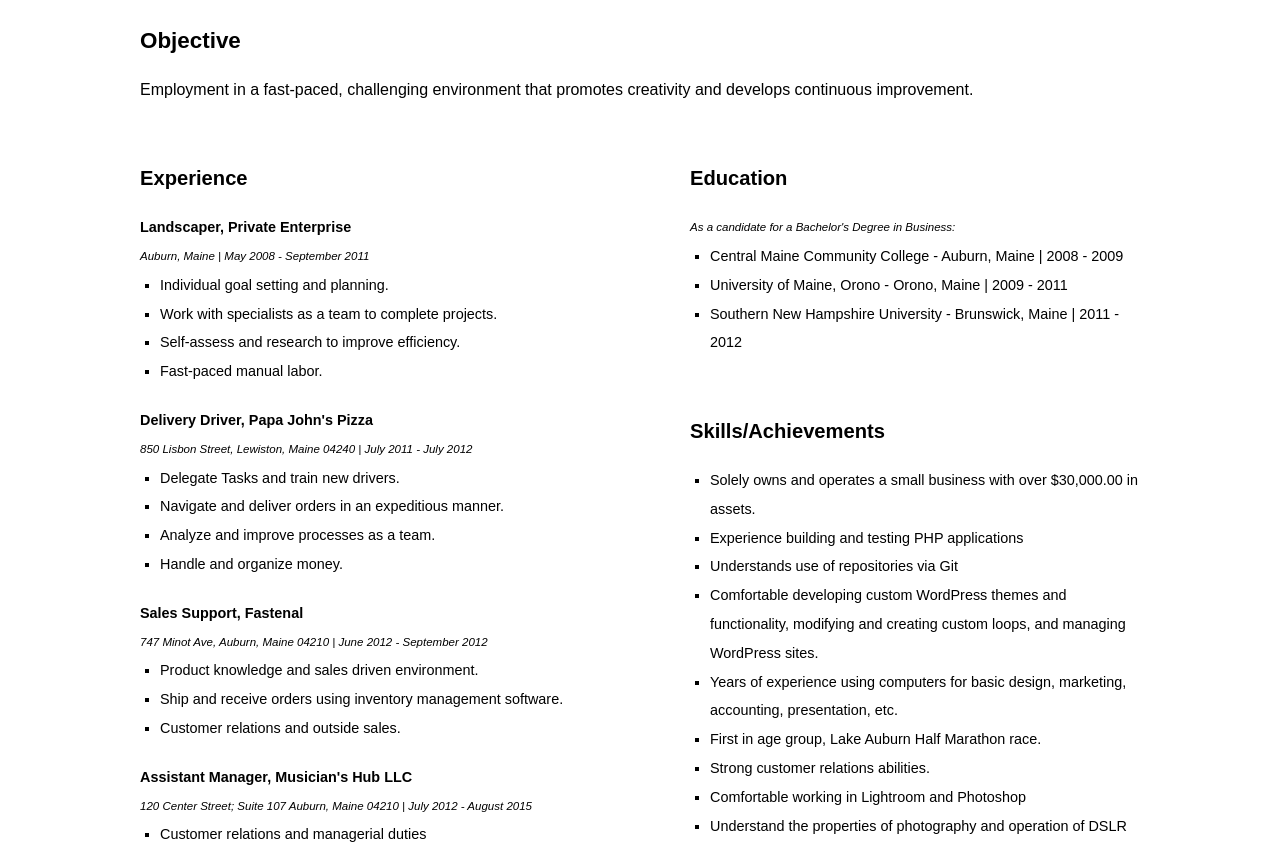
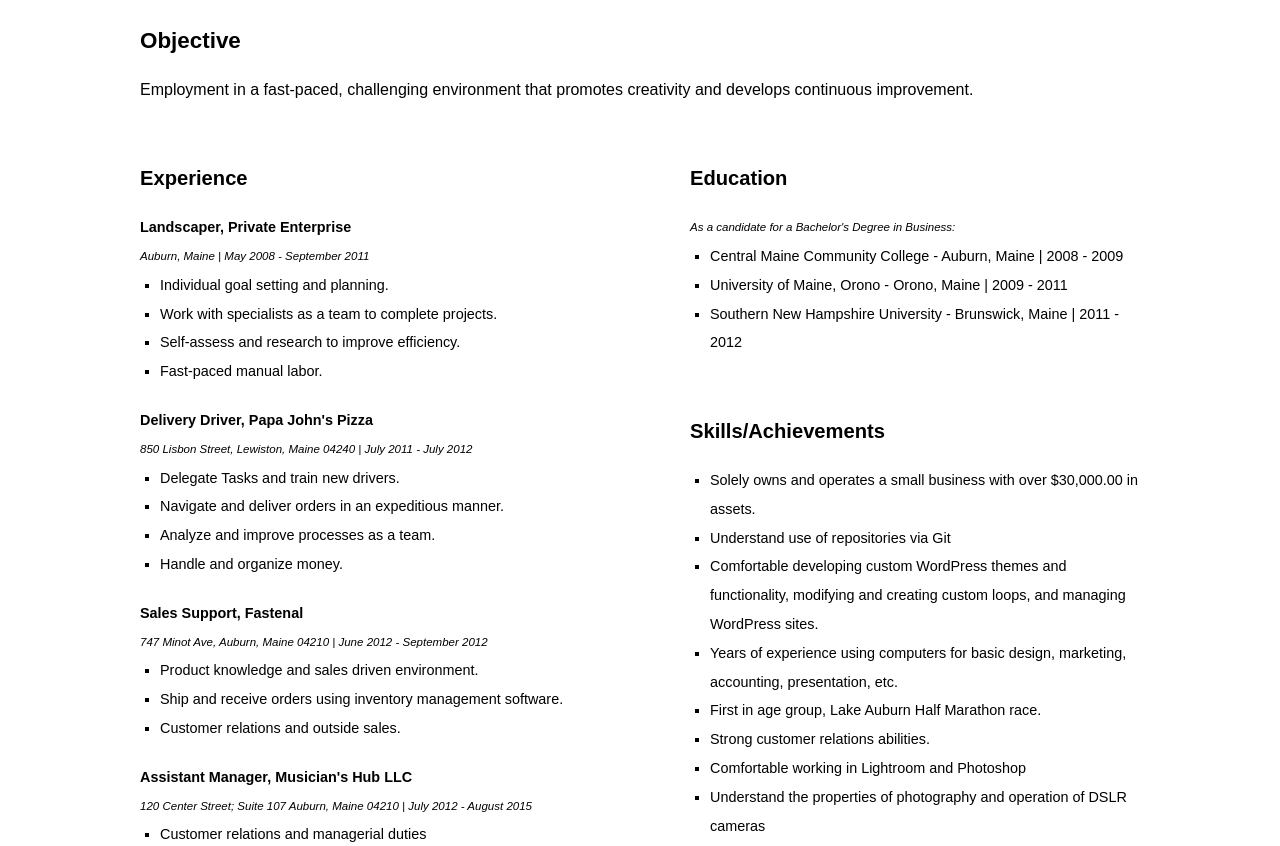
Before and after one commit to davemperlman/resume, a plain HTML site: page index.html in a window 1280 px wide. Shown: the part 94-940 px from the top of the page. Drawn offline with Linux system fonts and the light colour scheme.

Commit message:
another update

```diff
--- a/index.html
+++ b/index.html
@@ -164,10 +164,7 @@
 						Solely owns and operates a small business with over $30,000.00 in assets.
 					</li>
 					<li>
-						Experience building and testing PHP applications
-					</li>
-					<li>
-						Understands use of repositories via Git
+						Understand use of repositories via Git
 					</li>
 					<li>
 						Comfortable developing custom WordPress themes and functionality, modifying and creating custom loops, and managing WordPress sites.
@@ -185,7 +182,7 @@
 						Comfortable working in Lightroom and Photoshop
 					</li>
 					<li>
-						Understand the properties of photography and operation of DSLR camera's
+						Understand the properties of photography and operation of DSLR cameras
 					</li>
 				</ul>
 				<h2>Known Languages</h2>
```
